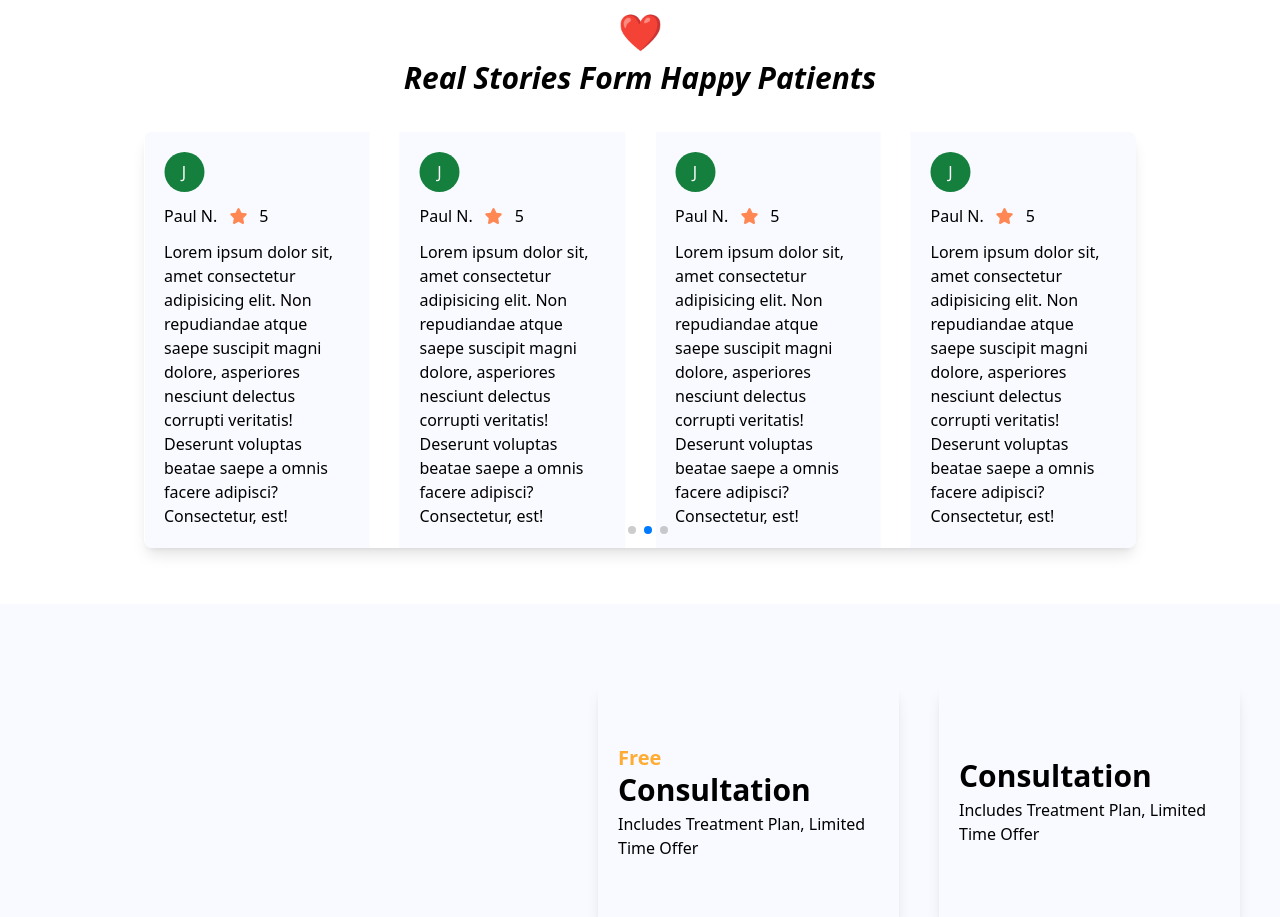
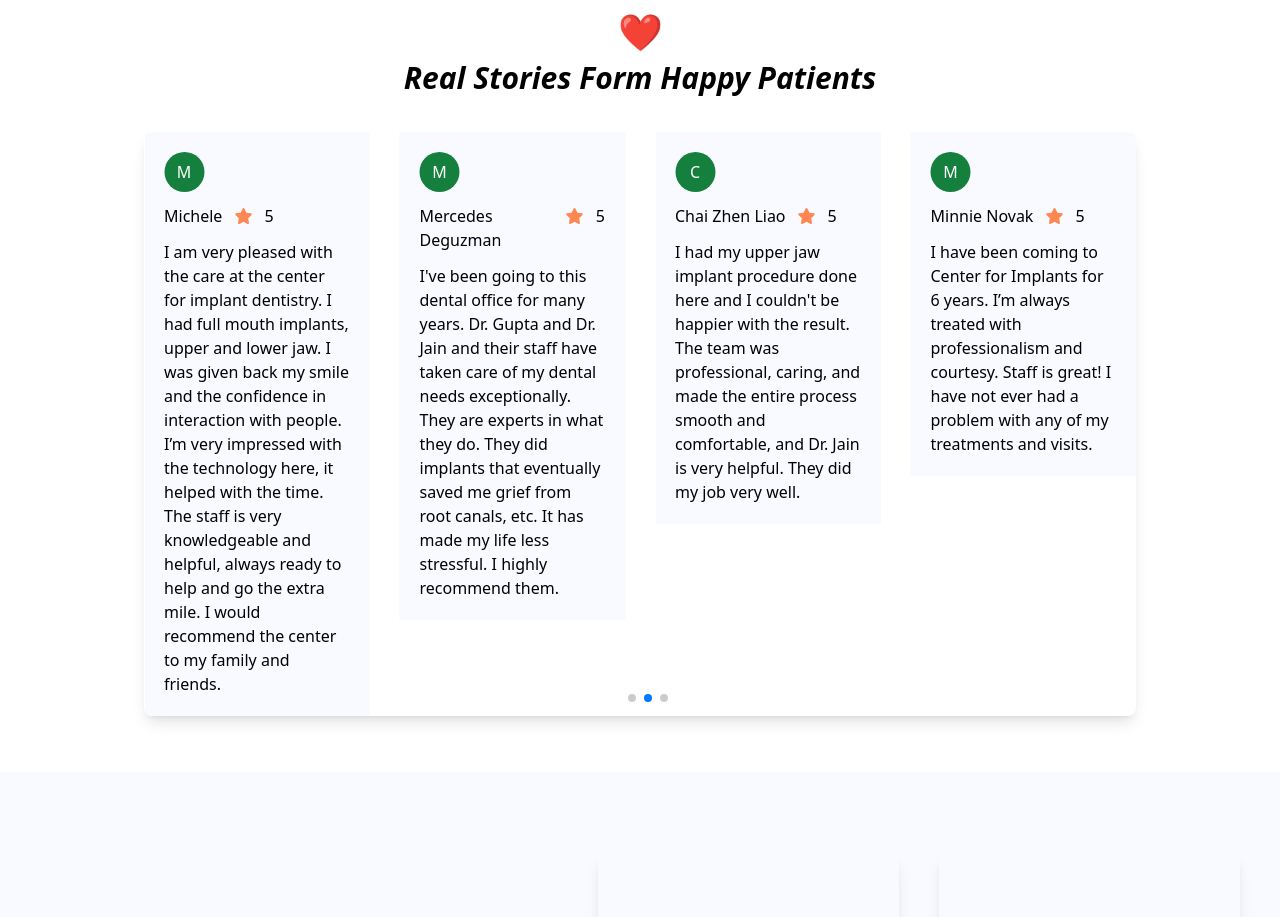
Before and after one commit to shubham-medscribe/dental, a React (Create React App) app: page / in a window 1280 px wide. Shown: the part 1040-1957 px from the top of the page. Built offline with nearby package versions, Linux system fonts and the light colour scheme.

Commit message:
fourth commit

```diff
--- a/src/components/reviewSlider/reviewSlider.tsx
+++ b/src/components/reviewSlider/reviewSlider.tsx
@@ -7,6 +7,45 @@ import { Navigation, Pagination, Autoplay } from "swiper/modules";
 import { FontAwesomeIcon } from "@fortawesome/react-fontawesome";
 import { faStar } from "@fortawesome/free-solid-svg-icons";
 export default function ReviewSlider() {
+  const reviews = [
+    {
+      name: "Farzaneh Zafari",
+      star: 5,
+      review:
+        "I truly appreciated Dr. Jain and Dr. Gupta and the amazing staff. They were also kind and made me feel comfortable throughout the process. Thanks to them. I now have a beautiful smile and I could be happier. I will definitely recommend this office to my friends and family and they have an in-house lab and amazing technology.",
+    },
+    {
+      name: "Michele",
+      star: 5,
+      review:
+        "I am very pleased with the care at the center for implant dentistry. I had full mouth implants, upper and lower jaw. I was given back my smile and the confidence in interaction with people. I’m very impressed with the technology here, it helped with the time. The staff is very knowledgeable and helpful, always ready to help and go the extra mile. I would recommend the center to my family and friends.",
+    },
+    {
+      name: "Mercedes Deguzman",
+      star: 5,
+      review:
+        "I've been going to this dental office for many years. Dr. Gupta and Dr. Jain and their staff have taken care of my dental needs exceptionally. They are experts in what they do. They did implants that eventually saved me grief from root canals, etc. It has made my life less stressful. I highly recommend them.",
+    },
+    {
+      name: "Chai Zhen Liao",
+      star: 5,
+      review:
+        "I had my upper jaw implant procedure done here and I couldn't be happier with the result. The team was professional, caring, and made the entire process smooth and comfortable, and Dr. Jain is very helpful. They did my job very well.",
+    },
+    {
+      name: "Minnie Novak",
+      star: 5,
+      review:
+        "I have been coming to Center for Implants for 6 years. I’m always treated with professionalism and courtesy. Staff is great! I have not ever had a problem with any of my treatments and visits.",
+    },
+    {
+      name: "Chieng Nim",
+      star: 5,
+      review:
+        "Getting the all on 8 full mouth implants at the center for implant dentistry has truly changed my life. I had implants on both jaws. Dr. Jain and Dr. Gupta are amazing. It's a big difference now. I can bite the whole apple without any problems. Great job with the staff and doctors.",
+    },
+  ];
+
   return (
     <div className="w-full flex flex-col items-center justify-center py-10">
       <div className="text-xl flex flex-col items-center gap-2 py-5">
@@ -33,51 +72,37 @@ export default function ReviewSlider() {
           }}
           className="rounded-lg shadow-lg space-x-2"
         >
-          <SwiperSlide>
-            <Card />
-          </SwiperSlide>
-          <SwiperSlide>
-            <Card />
-          </SwiperSlide>
-          <SwiperSlide>
-            <Card />
-          </SwiperSlide>
-          <SwiperSlide>
-            <Card />
-          </SwiperSlide>
-          <SwiperSlide>
-            <Card />
-          </SwiperSlide>
-          <SwiperSlide>
-            <Card />
-          </SwiperSlide>
+          {reviews.map((review) => (
+            <SwiperSlide>
+              <Card
+                name={review.name}
+                review={review.review}
+                star={review.star}
+              />
+            </SwiperSlide>
+          ))}
         </Swiper>
       </div>
     </div>
   );
 }
 
-function Card() {
+function Card({ name, review, star }: Record<string, any>) {
   return (
     <div className="w-full  flex flex-col p-5 bg-[#F9FAFF]">
       <div className="space-y-3">
         <div className="w-10 h-10 rounded-full bg-green-700 flex items-center justify-center text-white">
-          J
+          {name[0]}
         </div>
         <div className="flex gap-3">
-          <span>Paul N.</span>
+          <span>{name}</span>
           <span>
             <FontAwesomeIcon className="text-[#FF8754]" icon={faStar} />
           </span>
-          <span>5</span>
+          <span>{star}</span>
         </div>
         <div>
-          <p>
-            Lorem ipsum dolor sit, amet consectetur adipisicing elit. Non
-            repudiandae atque saepe suscipit magni dolore, asperiores nesciunt
-            delectus corrupti veritatis! Deserunt voluptas beatae saepe a omnis
-            facere adipisci? Consectetur, est!
-          </p>
+          <p>{review}</p>
         </div>
       </div>
     </div>
```
